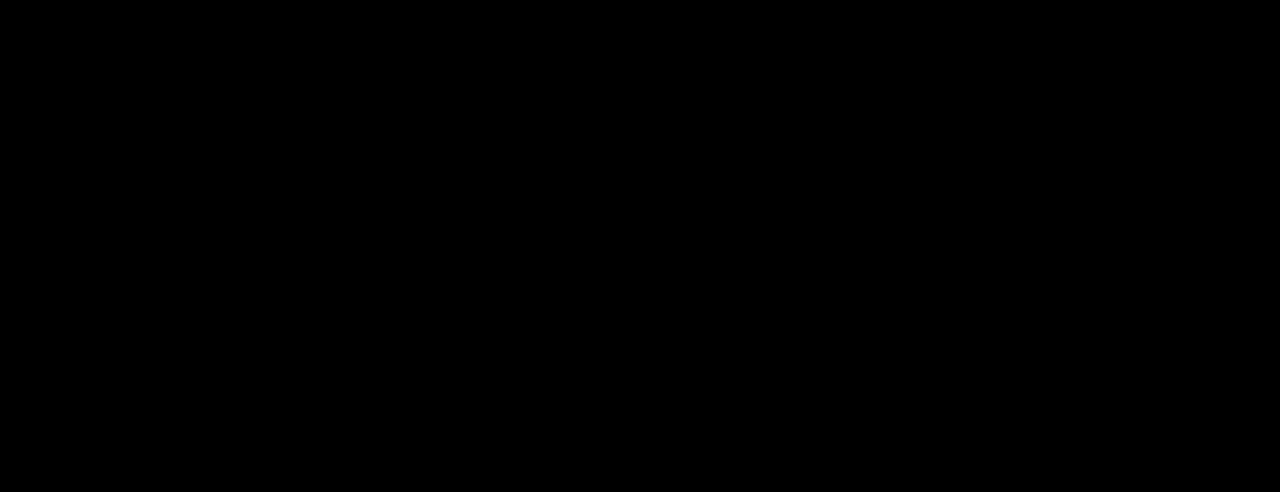
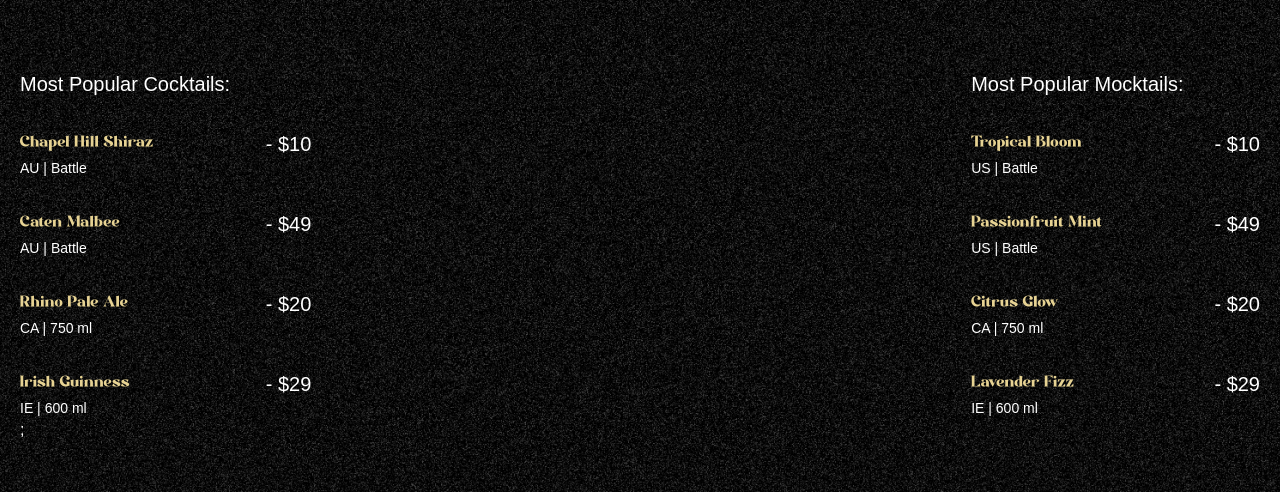
Before and after one commit to sofi161/gsapmocktail, a React (Vite) app: page / in a window 1280 px wide. Shown: the part 890-1382 px from the top of the page. Built offline with nearby package versions, Linux system fonts and the light colour scheme; a web font is replaced by a local one.

Commit message:
added cocktails section

```diff
--- a/src/App.jsx
+++ b/src/App.jsx
@@ -3,6 +3,7 @@
 import gsap from "gsap";
 import Navbar from "./components/Navbar";
 import Hero from "./components/Hero";
+import Cocktails from "./components/Cocktails";
 
 gsap.registerPlugin(ScrollTrigger, SplitText);
 
@@ -11,6 +12,7 @@
     <main>
       <Navbar />
       <Hero />
+      <Cocktails />
     </main>
   );
 };
--- /dev/null
+++ b/src/components/Cocktails.jsx
@@ -0,0 +1,81 @@
+import React from "react";
+import { cocktailLists, mockTailLists } from "../../constants";
+import { useGSAP } from "@gsap/react";
+import gsap from "gsap";
+
+const Cocktails = () => {
+  useGSAP(() => {
+    const parallaxTimeline = gsap.timeline({
+      scrollTrigger: {
+        trigger: "#cocktails",
+        start: "top 30%",
+        end: "bottom 80%",
+        scrub: true,
+      },
+    });
+
+    parallaxTimeline
+      .from("#c-left-leaf", {
+        x: -100,
+        y: 100,
+      })
+      .from("#c-right-leaf", {
+        x: 100,
+        y: 100,
+      });
+  });
+  return (
+    <section id="cocktails" className="noisy">
+      <img
+        src="/images/cocktail-left-leaf.png"
+        alt="left-leaf"
+        id="c-left-leaf"
+      />
+
+      <img
+        src="/images/cocktail-right-leaf.png"
+        alt="right-leaf"
+        id="c-right-leaf"
+      />
+
+      <div className="list">
+        <div className="popular">
+          <h2>Most Popular Cocktails: </h2>
+          <ul>
+            {cocktailLists.map(({ name, country, detail, price }) => (
+              <li key={name}>
+                <div className="md:me-28">
+                  <h3>{name}</h3>
+                  <p>
+                    {country} | {detail}
+                  </p>
+                </div>
+                <span>- {price}</span>
+              </li>
+            ))}
+            ;
+          </ul>
+        </div>
+
+        <div className="popular">
+          <h2>Most Popular Mocktails: </h2>
+          <ul>
+            {mockTailLists.map(({ name, country, detail, price }) => (
+              <li key={name}>
+                <div className="me-28">
+                  <h3>{name}</h3>
+                  <p>
+                    {country} | {detail}
+                  </p>
+                </div>
+                <span>- {price}</span>
+              </li>
+            ))}
+          </ul>
+        </div>
+      </div>
+    </section>
+  );
+};
+
+export default Cocktails;
```
